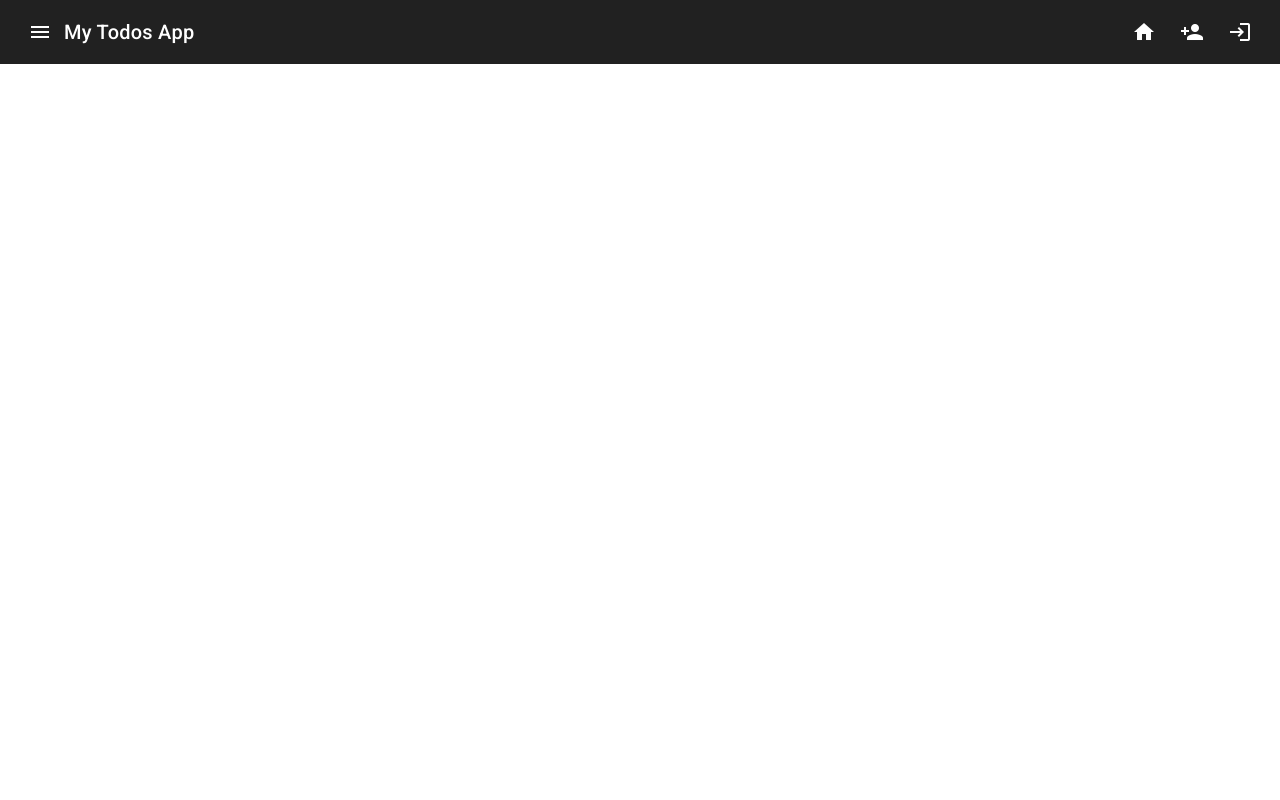
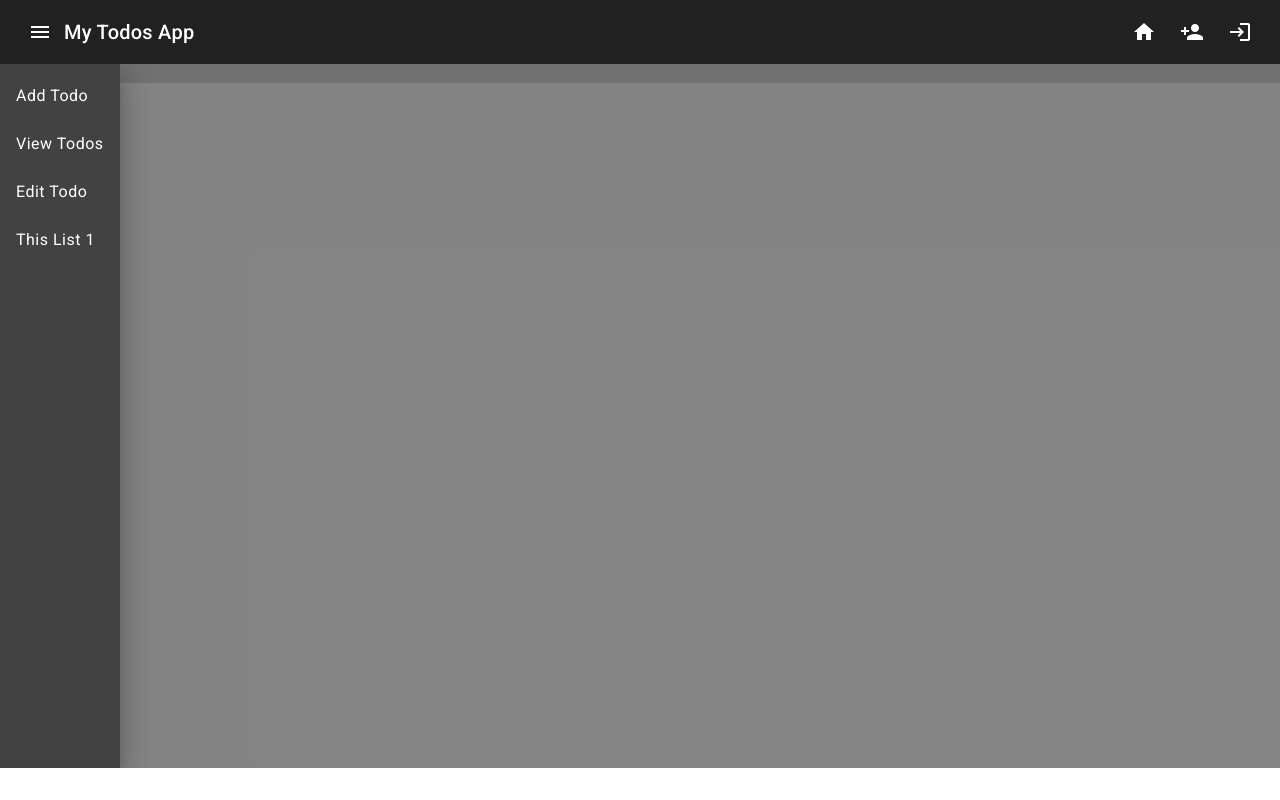
Before and after one commit to J-henry1/todo-app-1, an Angular app: page / in a window 1280 px wide. Built offline with nearby package versions, Linux system fonts and the light colour scheme.

Commit message:
navbar is working now

```diff
--- a/src/app/app-routing.module.ts
+++ b/src/app/app-routing.module.ts
@@ -3,6 +3,7 @@ import { RouterModule, Routes } from '@angular/router';
 import { HomeComponent } from './home/home.component';
 import { CreateAccountComponent } from './create-account/create-account.component';
 import { TodoListsComponent } from './todo-lists/todo-lists.component';
+import { ViewTodosComponent } from './view-todos/view-todos.component';
 
 const routes: Routes = [
 
@@ -17,6 +18,10 @@ const routes: Routes = [
   {
     path:'Todos',
     component: TodoListsComponent
+  },
+  {
+    path: '',
+    component: ViewTodosComponent
   }
 
 
--- a/src/app/app.component.html
+++ b/src/app/app.component.html
@@ -1,2 +1,5 @@
-<app-navbar></app-navbar>
-<router-outlet />
+
+<div>
+    <app-navbar></app-navbar>
+    <router-outlet />
+</div>
--- a/src/app/app.module.ts
+++ b/src/app/app.module.ts
@@ -18,6 +18,9 @@ import { TodoListsComponent } from './todo-lists/todo-lists.component';
 import { SidenavComponent } from './sidenav/sidenav.component';
 import { MatSidenavModule } from '@angular/material/sidenav';
 import {MatDividerModule} from '@angular/material/divider';
+import { MatListModule } from '@angular/material/list';
+
+
 
 
 
@@ -44,7 +47,8 @@ import {MatDividerModule} from '@angular/material/divider';
     MatFormFieldModule,
     HttpClientModule,
     MatSidenavModule,
-    MatDividerModule
+    MatDividerModule,
+    MatListModule
 
   ],
   providers: [],
--- a/src/app/navbar/navbar.component.html
+++ b/src/app/navbar/navbar.component.html
@@ -1,6 +1,6 @@
 <mat-toolbar>
-  <button mat-icon-button class="example-icon" aria-label="Menu icon">
-    <mat-icon>menu</mat-icon>
+  <button mat-icon-button class="example-icon" aria-label="Menu icon" (click)="side.toggle();">
+    <mat-icon >menu</mat-icon>
   </button>
   <span>My Todos App</span>
   <span class="example-spacer"></span>
@@ -16,6 +16,19 @@
   <button mat-icon-button class="example-icon" aria-label="Login icon" [routerLink]="['/Home']">
     <mat-icon>login</mat-icon>
   </button>
+  <router-outlet></router-outlet>
+</mat-toolbar>
+<mat-sidenav-container>
+  <mat-sidenav #side opened>
+    <mat-nav-list>
+      <a mat-list-item>Add Todo</a>
+      <a mat-list-item>View Todos</a>
+      <a mat-list-item>Edit Todo</a>
+      <a mat-list-item>This List 1</a>
+    </mat-nav-list>
+  </mat-sidenav>
+  <mat-sidenav-content>
+    <div style="height: 88vh;"><router-outlet></router-outlet></div>
+  </mat-sidenav-content>
 
-</mat-toolbar>
-<router-outlet></router-outlet>
+</mat-sidenav-container>
--- a/src/app/navbar/navbar.component.scss
+++ b/src/app/navbar/navbar.component.scss
@@ -2,9 +2,6 @@
     flex: 1 1 auto;
   }
 
-  section {
-    display: table;
-  }
 
   .example-label {
     display: table-cell;
@@ -33,22 +30,3 @@
     justify-content: center;
     width: 120px;
   }
-
-  mat-sidenav{
-    margin: 16px;
-    width: 200px;
-    border-right: none;
-    background-color: black;
-    color: rgb(45, 188, 76);
-    border-radius: 10px;
-    padding: 16px;
-    text-align: center;
-}
-
-.content{
-  height: calc(100vh - 98px);
-}
-
-mat-sidenav-container{
- height: calc(100vh - 65px);
-}
--- /dev/null
+++ b/src/app/view-todos/view-todos.component.html
@@ -0,0 +1,3 @@
+<div>
+    My Lists
+</div>
--- /dev/null
+++ b/src/app/view-todos/view-todos.component.scss
@@ -0,0 +1,3 @@
+div{
+    background-color: black;
+}
```
Also changed, not shown: src/app/view-todos/view-todos.component.ts (added, +13 -0 lines), 1 other file (tests, documents, lock files or other folders).
